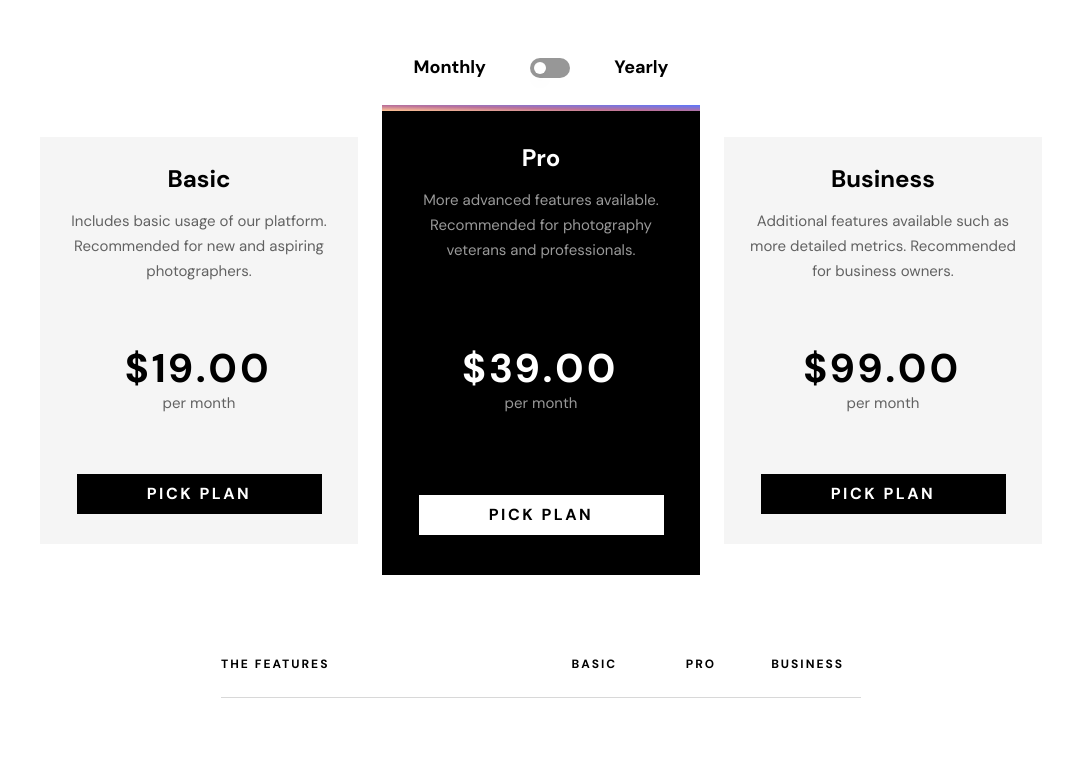
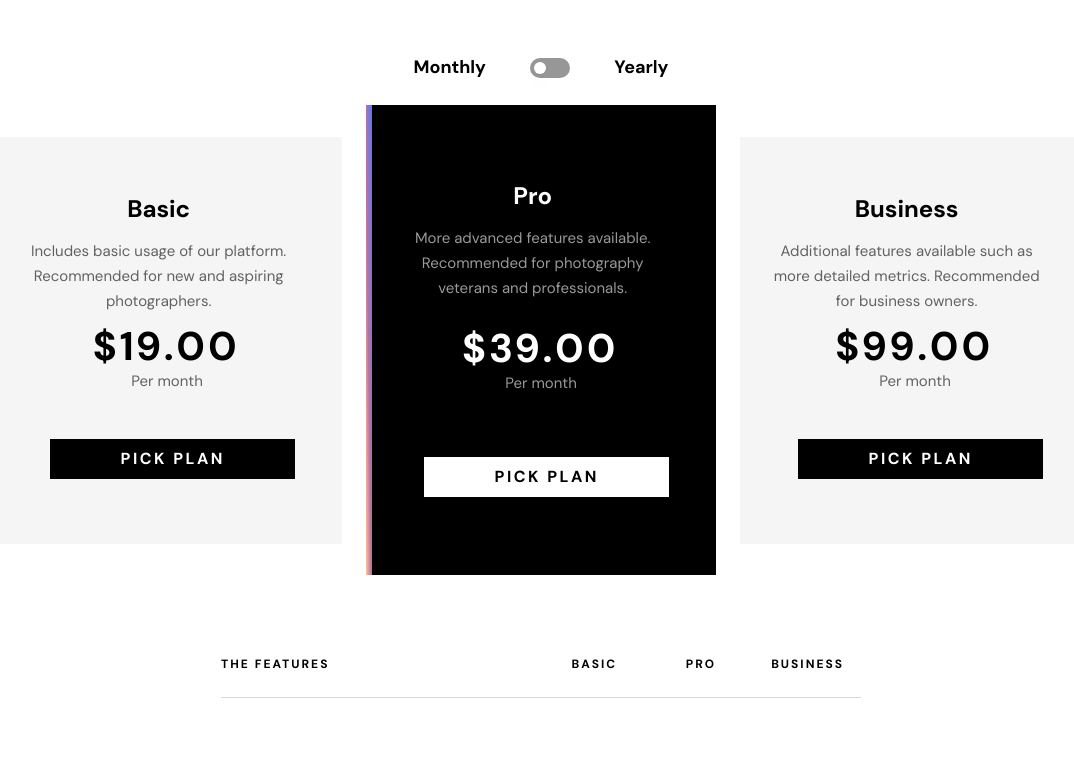
Before and after one commit to reactaleks/photosnap-nextjs, a Next.js app: page /pricing in a window 1280 px wide. Shown: the part 724-1494 px from the top of the page, without its empty margins (99-1173 px from the left). Built offline with nearby package versions, Linux system fonts and the light colour scheme.

Commit message:
desktop. layout adjustments. fix alignment issues with product comparisons labels.

```diff
--- a/components/plan_comparison_component/PlanComparisonComponent.jsx
+++ b/components/plan_comparison_component/PlanComparisonComponent.jsx
@@ -37,7 +37,7 @@ export default function PlanComparison() {
   const componentList = comparisonData.map((item, index) => {
     return (
       <>
-        <div className="h-[112px] flex flex-col justify-around md:flex-row  items-center md:justify-around relative ">
+        <div key={index} className="h-[112px] flex flex-col justify-around md:flex-row  items-center md:justify-around relative ">
           <div className="text-[12px] font-bold  w-full md:w-full tracking-[2px] uppercase ">
             {item.title}
           </div>
@@ -134,9 +134,9 @@ export default function PlanComparison() {
     <div className="w-[318px] md:w-[90vw] xl:w-[50vw] mx-auto">
       <div className="text-[12px] tracking-[2px] font-bold uppercase flex justify-between md:grid md:grid-cols-2">
         <div className=""> The Features</div>
-        <div className="flex w-80">
-          <div className=" items-center hidden md:grid md:grid-cols-3 md:w-[50vw] ">
-            <div className="flex justify-center ">basic</div>
+        <div className="flex">
+          <div className="items-center hidden md:grid md:grid-cols-3 md:w-full">
+            <div className="flex justify-center">basic</div>
             <div className="flex justify-center ">pro</div>
             <div className="flex justify-center ">business</div>
           </div>
--- a/components/plan_selection_component/PlanSelectionComponent.jsx
+++ b/components/plan_selection_component/PlanSelectionComponent.jsx
@@ -28,22 +28,22 @@ export default function PlanSelection() {
       ppm: "99.00",
     },
   ];
-
+  console.log(typeof(parseInt(planData[0].ppm)))
   const componentList = planData.map((item, index) => {
     return (
       <div
         key={index}
-        className={`w-[318px] h-[407px] flex flex-col justify-around items-center text-center ${
+        className={`w-[318px] h-[407px] md:w-[90vw] flex flex-col justify-around items-center text-center ${
           index == 1 ? "bg-black text-white xl:h-[470px] xl:mx-6" : "bg-[#F5F5F5]"
-        }  my-6 relative`}
+        }  my-6 relative md:grid md:grid-cols-12 md:grid-rows-12 xl:w-[350px]`}
       >
         <div
-          className={`w-full h-[6px] ${
+          className={`w-full h-[6px] md:w-[6px] md:h-full md:left-0 ${
             index == 1 ? "block" : "hidden"
           } absolute  top-0 bg-gradient-to-tr from-[#FFC593] from-0% via-[#BC7198] via-45% to-[#5A77FF]`}
         ></div>
 
-        <div className="h-[118px] w-[275px] flex flex-col justify-between">
+        <div className="h-[118px] w-[275px] flex flex-col justify-between md:text-start md:grid-col-span-4 md:row-start-5 md:col-start-2 xl:text-center xl:row-start-3 xl:col-span-10 xl:col-start-2 xl:row-span-3">
           <div className="text-[24px] leading-[25px] font-bold">
             {item.title}
           </div>
@@ -52,13 +52,14 @@ export default function PlanSelection() {
           </div>
         </div>
 
-        <div className="">
+        <div className="md:col-span-2 md:col-start-10 md:row-start-4 xl:row-start-7 xl:col-start-4 xl:col-span-6">
           <div className="text-[40px] leading-[48px] tracking-[4.17px] font-bold">
-            {"$" + item.ppm}
+            {enabled ? "$" + parseInt(item.ppm).toFixed(2) * 12 : "$" + item.ppm}
           </div>
-          <div className="text-[15px] opacity-60">per month</div>
+          <div className="text-[15px] opacity-60">{enabled ? 'Per year' : 'Per month'}</div>
         </div>
-        <div className="w-[245px] h-[40px]">
+
+        <div className="w-[245px] h-[40px] md:row-start-10 md:col-start-2 xl:col-start-3 xl:row-start-10">
           <Button btnText={"pick plan"} darkMode={index == 1 ? true : false}/>
         </div>
       </div>
@@ -66,7 +67,6 @@ export default function PlanSelection() {
   });
   return (
     <div className="flex flex-col items-center justify-center h-auto py-14">
-      {/* Plan selector */}
       <div className="flex w-[255px] justify-between text-[18px] font-bold items-center mx-auto">
         <div className="">Monthly</div>
         <div className="">
```
